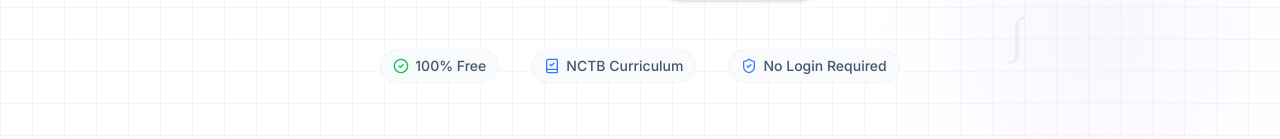
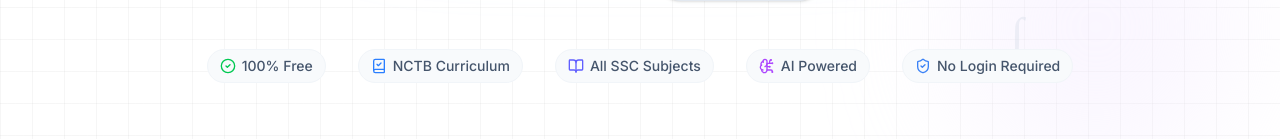
Before and after one commit to monir-codes/SSC-Tutor-AI, a React (Vite) app: page / in a window 1280 px wide. Shown: the part 570-709 px from the top of the page. Built offline with nearby package versions, Linux system fonts and the light colour scheme; no server answers; a web font is replaced by a local one.

Commit message:
feat(home): add subject and feature badges to hero section

```diff
--- a/src/pages/HomePage.tsx
+++ b/src/pages/HomePage.tsx
@@ -177,6 +177,14 @@ export function HomePage() {
                 <span>NCTB Curriculum</span>
               </div>
               <div className="flex items-center gap-1.5 bg-slate-50 px-3 py-1.5 rounded-full border border-slate-100">
+                <BookOpen className="h-4 w-4 text-indigo-500" />
+                <span>All SSC Subjects</span>
+              </div>
+              <div className="flex items-center gap-1.5 bg-slate-50 px-3 py-1.5 rounded-full border border-slate-100">
+                <BrainCircuit className="h-4 w-4 text-purple-500" />
+                <span>AI Powered</span>
+              </div>
+              <div className="flex items-center gap-1.5 bg-slate-50 px-3 py-1.5 rounded-full border border-slate-100">
                 <ShieldCheck className="h-4 w-4 text-primary-500" />
                 <span>No Login Required</span>
               </div>
```
